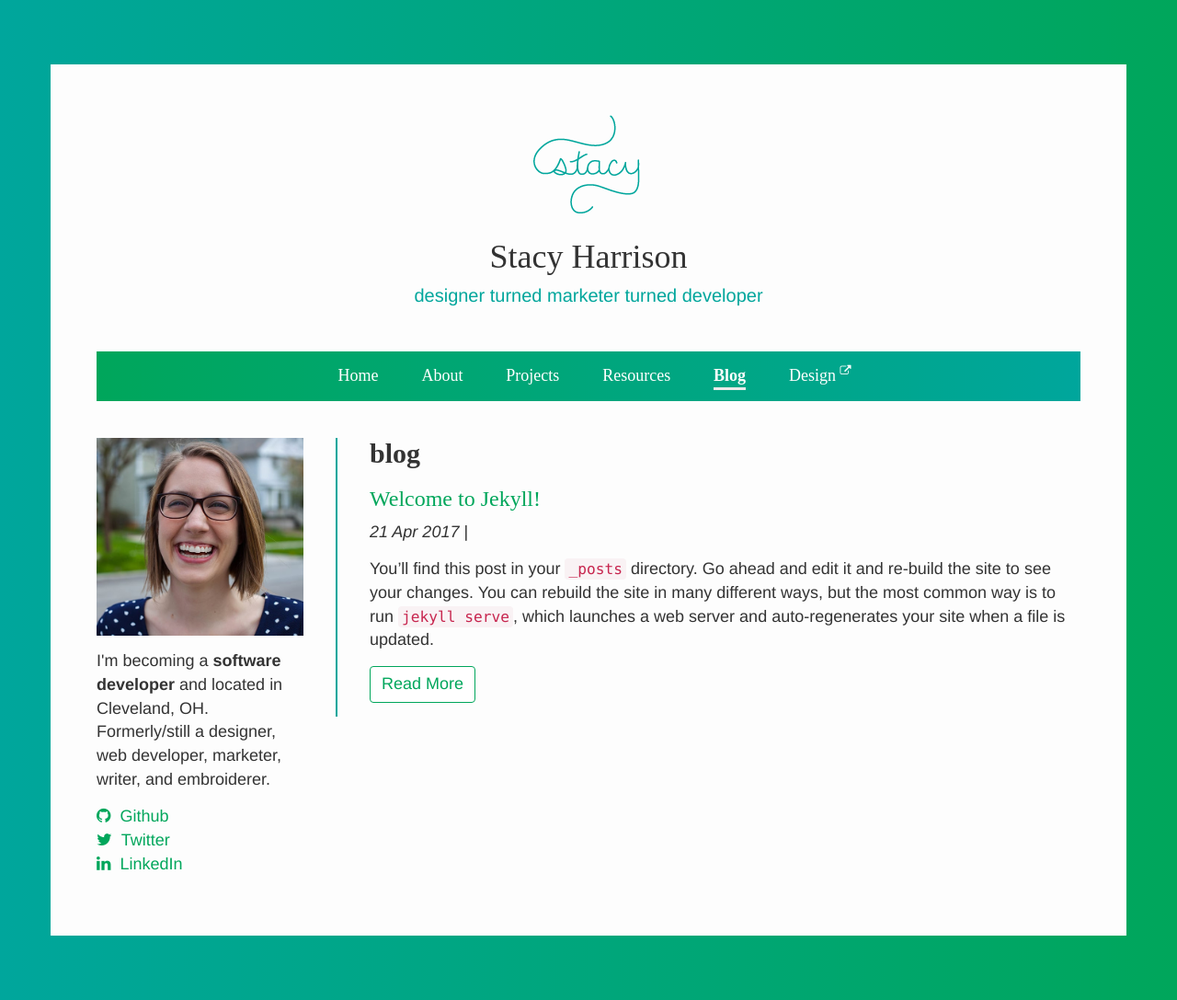
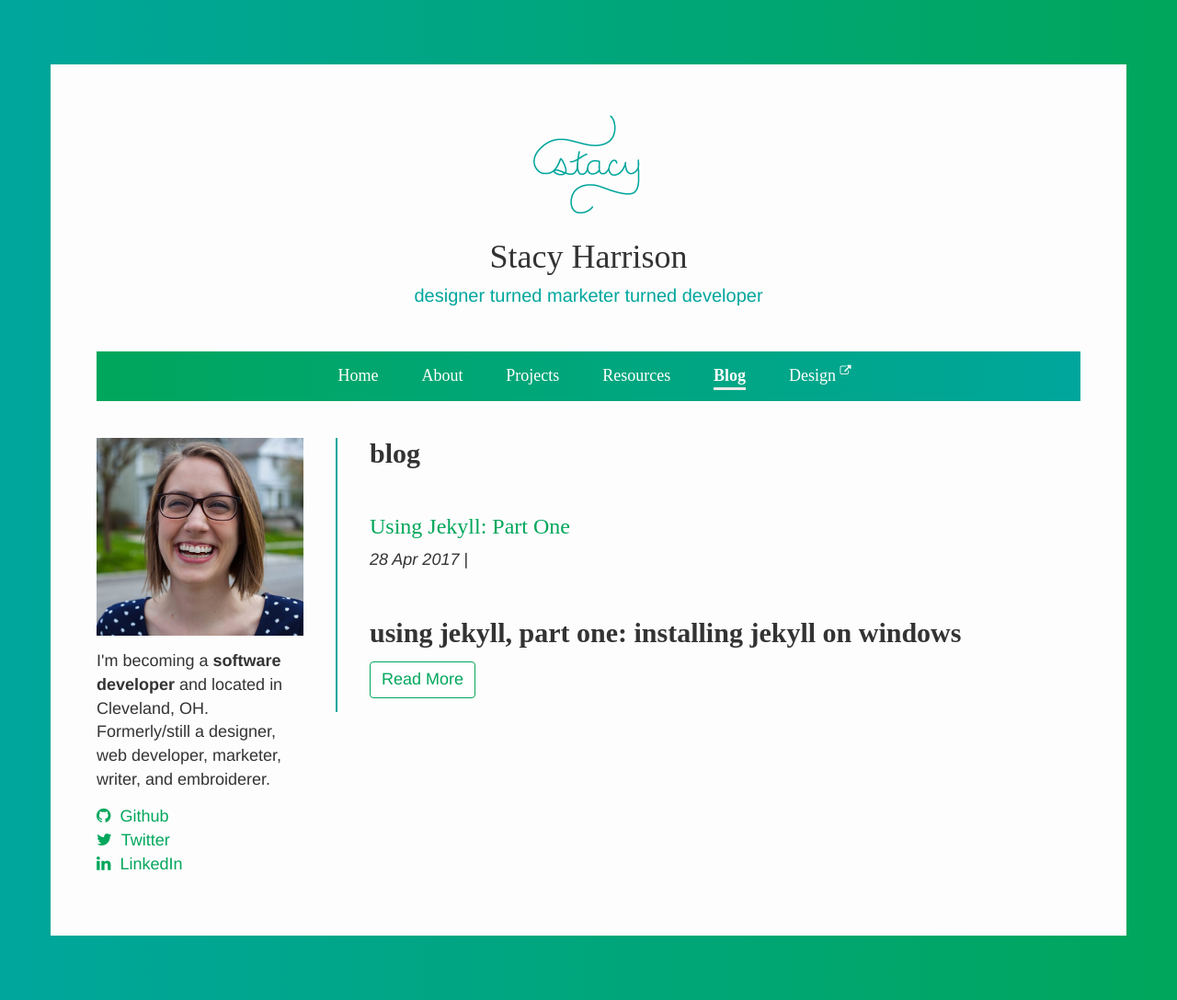
Before and after one commit to stasquatch/stasquatch.github.io, a Jekyll site: the page built from blog.md, in a window 1280 px wide. Shown: the whole page at 92% size. Built offline with Jekyll 4.4.1, drawn with Linux system fonts in a browser that asks for light colours; some web fonts are replaced; some of the changed lines change nothing that is shown.

Commit message:
added jekyll pt 1 blog

````diff
--- a/_layouts/page.html
+++ b/_layouts/page.html
@@ -61,4 +61,7 @@
       </div><!--container-->
   </body>
   <!-- <script src="{{ "javascript/bootstrap.min.js" | relative_url }}"></script> -->
+  <script>
+    document.querySelectorAll('img').className += ' img responsive';
+  </script>
 </html>
--- a/_posts/2017-04-21-welcome-to-jekyll.markdown
+++ /dev/null
@@ -1,25 +0,0 @@
----
-layout: page
-title:  "Welcome to Jekyll!"
-date:   2017-04-21 08:25:04 -0400
-categories: jekyll update
----
-You’ll find this post in your `_posts` directory. Go ahead and edit it and re-build the site to see your changes. You can rebuild the site in many different ways, but the most common way is to run `jekyll serve`, which launches a web server and auto-regenerates your site when a file is updated.
-
-To add new posts, simply add a file in the `_posts` directory that follows the convention `YYYY-MM-DD-name-of-post.ext` and includes the necessary front matter. Take a look at the source for this post to get an idea about how it works.
-
-Jekyll also offers powerful support for code snippets:
-
-{% highlight ruby %}
-def print_hi(name)
-  puts "Hi, #{name}"
-end
-print_hi('Tom')
-#=> prints 'Hi, Tom' to STDOUT.
-{% endhighlight %}
-
-Check out the [Jekyll docs][jekyll-docs] for more info on how to get the most out of Jekyll. File all bugs/feature requests at [Jekyll’s GitHub repo][jekyll-gh]. If you have questions, you can ask them on [Jekyll Talk][jekyll-talk].
-
-[jekyll-docs]: https://jekyllrb.com/docs/home
-[jekyll-gh]:   https://github.com/jekyll/jekyll
-[jekyll-talk]: https://talk.jekyllrb.com/
--- /dev/null
+++ b/_posts/2017-04-28-jekyll-part-one.markdown
@@ -0,0 +1,110 @@
+---
+layout: page
+title:  "Using Jekyll: Part One"
+date:   2017-04-28 03:36:00 -0400
+categories: tutorial
+---
+
+## Using Jekyll, Part One: Installing Jekyll on Windows
+
+Part One of my Jekyll series aims to be a beginner-friendly guide to installing Jekyll on Windows.
+
+As I went through this process on my own, I ran into a lot of difficulties. I pieced together information from a variety of slightly outdated tutorials, though they weren’t very beginner friendly. I wanted to create a tutorial for a new coder to help smooth the process for someone else.
+
+### Table of Contents
+* [What is Jekyll](#what-is-jekyll)
+* [Prerequisites](#prerequisites)
+* [Steps to Install](#steps-to-install)
+* [Troubleshooting Tips](#troubleshooting-tips)
+
+### What is Jekyll
+
+[Jekyll](https://jekyllrb.com/) lets you create static (aka simple) websites. It runs on [Ruby](https://www.ruby-lang.org/en/), but you won’t touch any Ruby code along the way.
+
+What’s great about Jekyll is its ease of publishing blog articles. It works with Markdown, a way of simplifying adding content to a webpage (if you’ve edited a Git repo’s readme.md, you’ve worked with Markdown).
+
+If you want to create a website, but WordPress (or SquareSpace or whatever) seem like overkill for your project, the Jekyll is a great way to live in the code and publish a simple website with ease.
+
+According to their documentation, Jekyll wasn’t originally created for Windows, so there’s a few extra steps in setting it all up.
+
+*Note:* This tutorial does not include creating a VM (virtual machine) for Linux, although that’s a work-around if you already have it set up on your computer. I wanted to keep things simple and run things off Windows.
+
+### Prerequisites
+
+* Basic HTML & CSS
+* Knowing how to move around in the command line ([Codecademy Class](https://www.codecademy.com/learn/learn-the-command-line))
+* A GitHub account if you plan on publishing there or using version control.
+
+### Steps to Install
+
+1. Install Ruby for Windows via [RubyInstaller.org](http://rubyinstaller.org/downloads/)
+    1. Save it somewhere like `C:\Ruby23` (or whatever version you’re downloading)
+    2. Check “Add Ruby executables to your PATH” and “Associate .rb and .rbw files with this Ruby installion”
+    3. If you type `ruby -v` in the command line you should see a version number.
+    ```
+    C:\Users\Harrison> ruby -v
+    ruby 2.3.3p222 (2016-11-21 revision 56859) [x64-mingw32]
+    ```
+2. Install Ruby DevKit via [RubyInstaller.org](http://rubyinstaller.org/downloads/)
+    1. It should be further down on the page. Download the latest version compatible with the version of Ruby you’re using.
+    2. When you unzip the DevKit folder, it won’t make a parent directory. I recommend unzipping it into a folder called RubyDevKit in a place that won’t change (like within your Ruby folder or at the C root)
+    3. Open up the command prompt (cmd.exe) and move (`cd`) to the RubyDevKit folder (ex. C:\RubyDevKit) once it’s been unzipped.
+    4. Run the line: `ruby dk.rb init`
+    5. Open your favorite text editor (I use [Atom](https://atom.io/)) and open the `config.yml` file within your RubyDevKit folder. You should see something like this:
+    ```
+    # a bunch of commented out instructions
+    ---
+    - C:/Ruby23-x64
+    ```
+    If you don’t see that, type in the path of your Ruby folder. Don’t forget the dash space before the path.
+    6. If you type gem -v in the command line you should see a version number.
+    7. Now to connect DevKit to Ruby, run `ruby dk.rb install` and you should be all set.
+3. Install [Jekyll](https://jekyllrb.com/docs/quickstart/)
+    1. Run `gem install jekyll bundler` now that you have your Ruby environment set up. It may take a few moments and you’ll see a lot of lines of installation progress in the command prompt.
+4. Make a new Jekyll Project
+    1. Run `jekyll new myblog` (myblog being whatever the name of your project/folder). This will create a new folder called myblog and all the starter files/structure inside.
+    2. `cd` into the folder myblog and open it in Atom to see your starter site
+    <img src="/images/jekyll-pt-1/jekyll-structure-1.jpg" class="img-responsive" alt="The starter Jekyll structure">
+    3. Run bundle exec jekyll serve in the command line to start a serve and see your brand new site (run locally).
+    4. Going to `localhost:4000` in your browser will show the default Jekyll starter site. To stop the server, press CTRL+C in the command line.
+    <img src="/images/jekyll-pt-1/serve-2.jpg" class="img-responsive" alt="The basic Jekyll site to begin with">
+        * Unfortunately the `--watch` command (to automatically refresh the page whenever changes are made to your site’s files) doesn’t work on Windows. I have not explored work-arounds for this yet.
+        * If you see the error `ERROR /favicon.ico not found.`, that means the browser looked for the fav icon (the icon next to the title in your browser’s tab) and couldn’t find one and therefore returned an error. We don’t care about that right now.
+    5. You’ll see in the screenshot above of the command prompt that while it runs the server successfully, it let’s me know there’s an issue with the wdm gem. When I was initially installing Jekyll for the first time, this wdm gem threw me for a loop for some reason. Return to the command line and stop your server if you haven’t already. Run `gem install wdm` to install the necessary gem (a gem is an add-on feature for Ruby). Then, open your `Gemfile` (which operates as an index of gem information for both you and the computer) and add the following line: `gem 'wdm', '~> 0.1.0' if Gem.win_platform?`
+    <img src="/images/jekyll-pt-1/wdm-install-2.jpg" alt="adding the wdm code" class="img-responsive">
+    6. If you run `bundle exec jekyll serve` again, it should work and not show any errors with wdm.
+    7. Once you have everything set with your Gemfile, you don't actually have to keep running `bundle exec jekyll serve` every time. You can go ahead and use `jekyll serve` from here on out.
+
+5. Publishing with [GitHub Pages](https://pages.github.com)
+    1. If you’re planning on publishing your website using Github Pages, you’ll want to dive back into your Gemfile:
+        * Comment out the gem ‘jekyll’ line
+        * Uncomment out the gem ‘github-pages’ line
+          <img src="/images/jekyll-pt-1/github-pages-install-1.jpg" class="img-responsive" alt="Editing the Gemfile for Github Pages publishing">
+    2. Rename your parent folder (ex. `myblog`) to: `[username].github.io`, placing your Github username in the placeholder.
+    3. Go to [github.com](https://github.com) and make a folder of the same name.
+    4. `git init` in the parent folder ([username].github.io).
+    5. `git add *` to add all files.
+    6. `git status` to check for errors.
+    7. `git commit -m “initial commit”` to make your first commit.
+    8. `git remote add origin [link from new github repo]` to connect the folder to your Github Repo.
+    9. `git push` to make the changes live.
+    10. Go to `[username].github.io` and your website should be there.
+
+## Troubleshooting Tips
+
+I had a lot of trouble when I was installing Jekyll on my laptop, but no trouble whatsoever when installing on my desktop. I’m 100% sure it was user error (or an `ID10T error`). That being said, if you run into any issues, here are some helpful tips & links that I came across:
+* I forgot the dash on the DevKit `config.yml` file
+* Whenever you change the Gemfile or switch computers, I suggest running the following commands to make sure your gems are updated:
+  * `bundle install`
+  * `gem update` (updates all gems)
+  * `gem update --system` (updates Gem itself)
+  * If you want to know what your environment looks like, including file paths and version numbers: `gem env`
+* Jekyll has some helpful info for installing on Windows, though I highly recommend NOT installing Bash on Ubuntu on Windows unless you plan on using it for something else too: [Jekyll Docs for Windows](https://jekyllrb.com/docs/windows/). I used Chocolatey the first time installing Jekyll but didn’t need to on the second computer.
+* [Tutorial: Getting Jekyll Up and Running on Windows](http://thedustytome.com/2014/02/15/Getting-Jekyll-up-and-running-on-Windows/)
+* If you need a Markdown cheatsheet, I like [this one](https://github.com/adam-p/markdown-here/wiki/Markdown-Here-Cheatsheet).
+* A good Github cheat sheet is [No Deep Shit](https://rogerdudler.github.io/git-guide/).
+
+## Up Next
+
+* **Part Two** will address how to add and remove content and why Front Matter matters.
+* **Part Three** will address how to customize your Jekyll site's template and design.
--- a/css/styles.css
+++ b/css/styles.css
@@ -57,9 +57,12 @@ h2:nth-child(1), h3:nth-child(1), h4:nth-child(1) {
 }
 
 h2 {
-  margin-top: 50px;
   text-transform: lowercase;
   font-weight: bold;
+}
+
+h2, h3 {
+  margin-top: 50px;
 }
 
 p {
@@ -68,6 +71,9 @@ p {
   margin: 0 0 15px;
 }
 
+
+/* LIST STYLES */
+
 ul {
   padding-left: 15px;
 }
@@ -75,16 +81,23 @@ ul {
 li {
   font-family: 'Muli', Helvetica, Arial, sans-serif;
   font-size: 18px;
+}
+
+ul li {
   list-style: none;
   margin-left: 0;
 }
 
-li:before {
+ul li:before {
   content: "\f005";
   font-family: FontAwesome;
   color: #00a69c;
   margin-right: 8px;
   margin-left: 5px;
+}
+
+ol li {
+  margin-bottom: 10px;
 }
 
 
````
Also changed, not shown: images/jekyll-pt-1/cli-ruby-v.jpg (added), images/jekyll-pt-1/github-pages-install-1.jpg (added), images/jekyll-pt-1/jekyll-install-1.jpg (added), images/jekyll-pt-1/jekyll-install-2.jpg (added), images/jekyll-pt-1/jekyll-structure-1.jpg (added), images/jekyll-pt-1/rubydevkit-installer-2.jpg (added), images/jekyll-pt-1/rubydevkit-installer.jpg (added), images/jekyll-pt-1/rubyinstaller-1.jpg (added), images/jekyll-pt-1/serve-1.jpg (added), images/jekyll-pt-1/serve-2.jpg (added), images/jekyll-pt-1/wdm-install-1.jpg (added), images/jekyll-pt-1/wdm-install-2.jpg (added).
